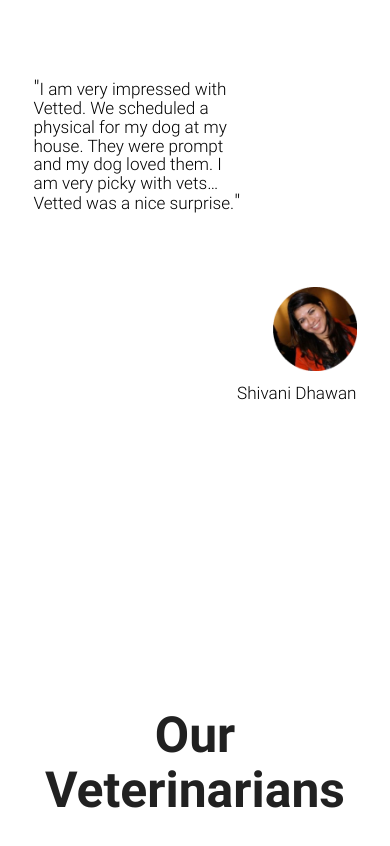
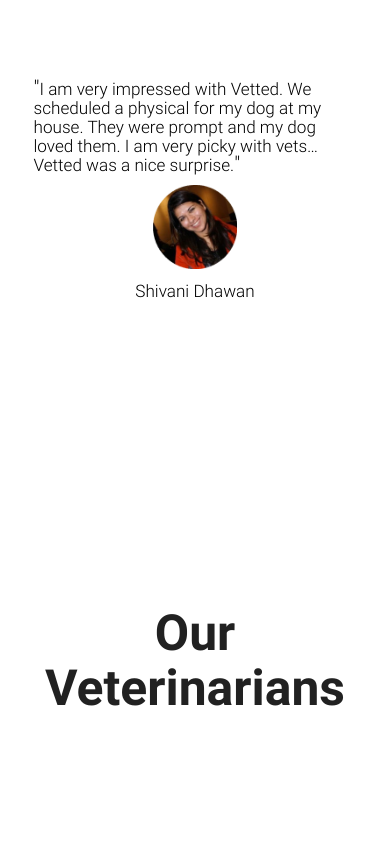
Before and after one commit to ryancurrie/petted, a website: page public/index.html in a window 390 px wide. Shown: the part 2420-3266 px from the top of the page. Drawn offline with nearby package versions, Linux system fonts and the light colour scheme; a script that the page names is missing.

Commit message:
Changed breakpoints for styling on user testimonial on index. #22

```diff
--- a/public/styles/styles.css
+++ b/public/styles/styles.css
@@ -81,7 +81,7 @@ div.feature-icon img {
   width: 66%;
 }
 
-@media only screen and (max-width: 360px) {
+@media only screen and (max-width: 400px) {
   #testimonial-text {
     width: 100%;
   }
@@ -97,10 +97,10 @@ div.feature-icon img {
   text-align: right;
 }
 
-@media only screen and (max-width: 360px) {
+@media only screen and (max-width: 400px) {
   #testimonial-user {
     float: none;
-    margin-top: 50%;
+    margin-top: 20%;
     text-align: center;
   }
 }
```
